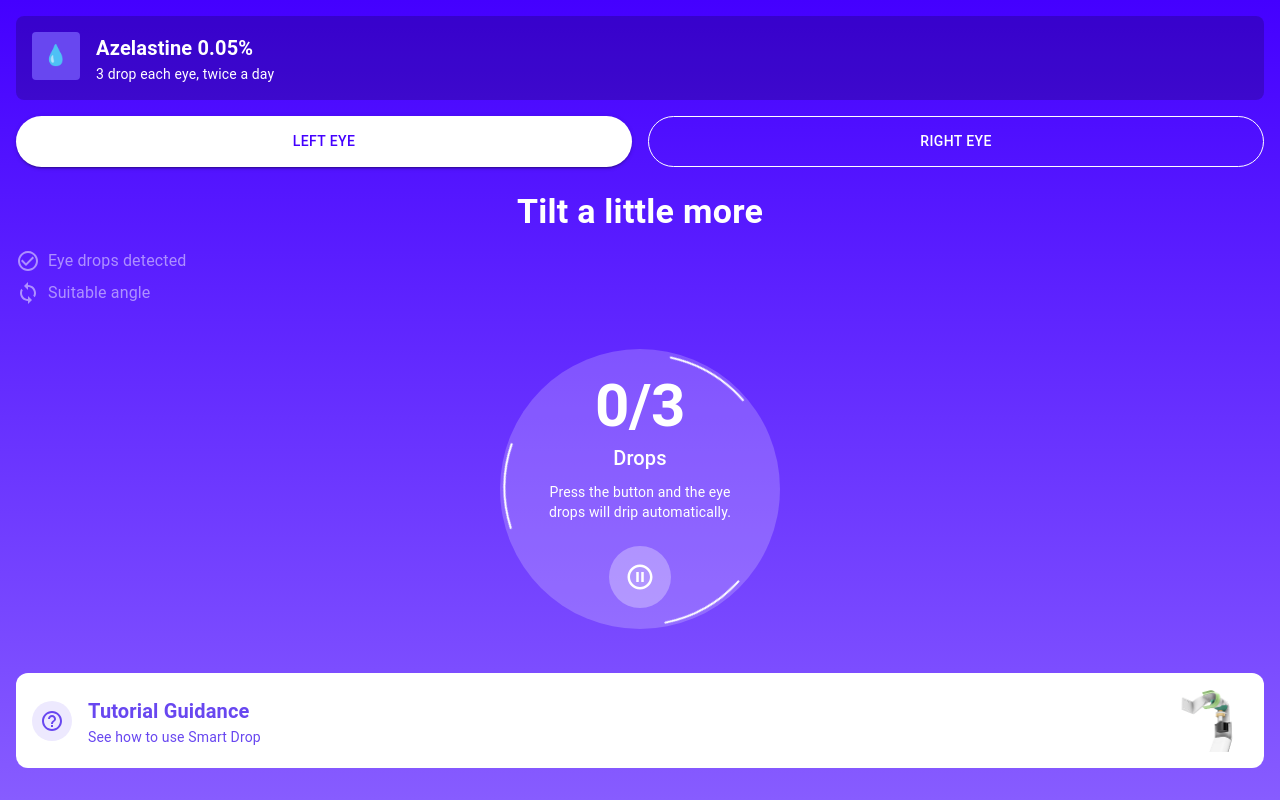
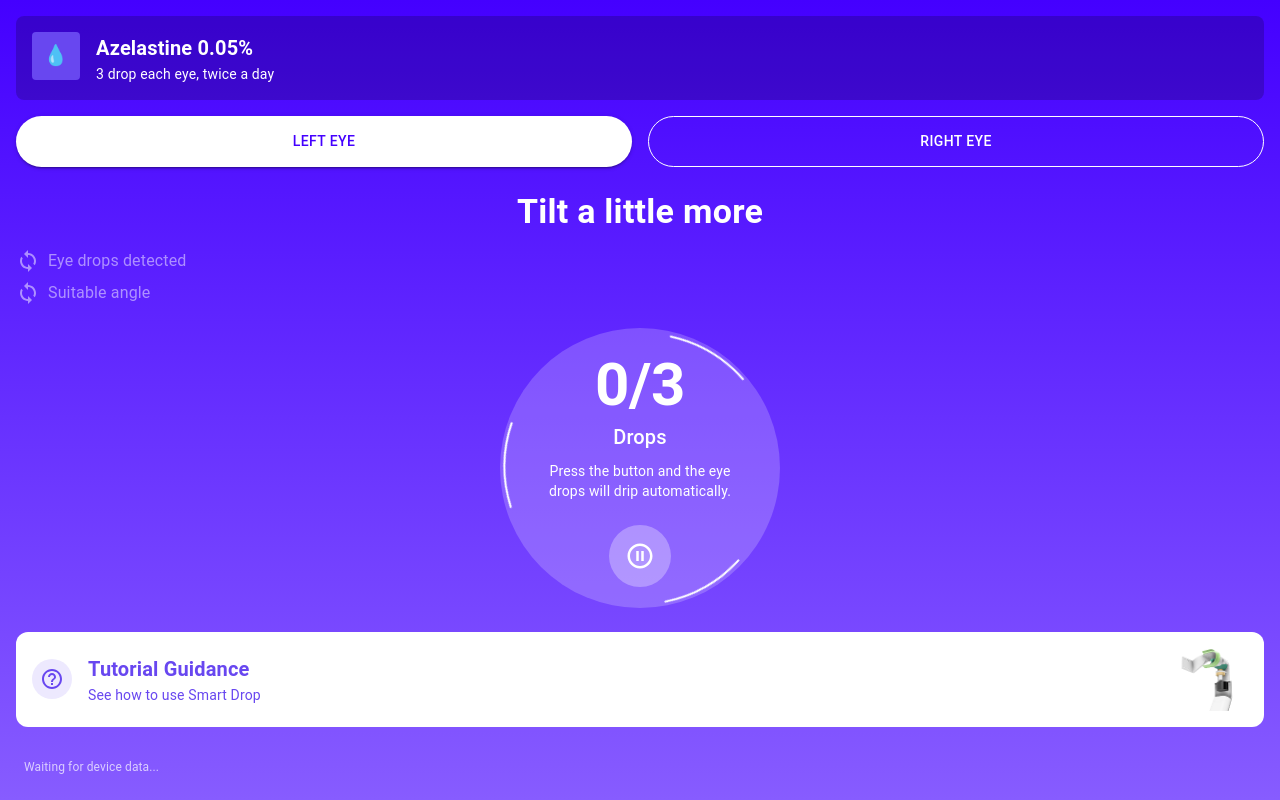
Before and after one commit to accessible-eyedrop/accessible-eyedrop-Frontend, a Next.js app in the folder accessible-eyedrop/: page /administration in a window 1280 px wide. Built offline with nearby package versions, Linux system fonts and the light colour scheme; no server answers; the database is empty.

Commit message:
Fixed Logic

```diff
--- a/accessible-eyedrop/src/components/NewProcess.tsx
+++ b/accessible-eyedrop/src/components/NewProcess.tsx
@@ -1,11 +1,23 @@
 import React, { useState, useEffect } from 'react';
 import { Box, Typography } from '@mui/material';
-import { addAdministrationRecord } from '../firebase/api';
 import MedicationInfo from './administration/MedicationInfo';
 import EyeSelector from './administration/EyeSelector';
 import StatusIndicators from './administration/StatusIndicators';
 import ProgressCircle from './administration/ProgressCircle';
 import TutorialCard from './administration/TutorialCard';
+import { useDeviceDataListener } from '../firebase/listener';
+
+interface AdministrationRecord {
+  angle: number;
+  drop_count: number;
+  id?: string;
+  date: string;
+  time: string;
+  drops_left_eye: number;
+  drops_right_eye: number;
+  success: boolean;
+  timestamp: number;
+}
 
 interface EyeDropAdministrationProps {
   onComplete?: () => void;
@@ -29,23 +41,82 @@ export default function EyeDropAdministration({
   const [targetDrops, setTargetDrops] = useState<number>(3);
   const [isDropDetected, setIsDropDetected] = useState<boolean>(false);
   const [isSuitableAngle, setIsSuitableAngle] = useState<boolean>(false);
-  const [isPaused, setIsPaused] = useState<boolean>(false);
   const [currentAngle, setCurrentAngle] = useState<number>(0);
+  const [angleMessage, setAngleMessage] = useState<string>("Tilt a little more");
   const [success, setSuccess] = useState<boolean>(false);
+
+  // Set up the passive listener for device data
+  const userId = 'user_123'; // Get this from your auth context or props
+  const collectionPath = `Users/${userId}/administration_records`;
+  const { latestDocument, isListening, error } = useDeviceDataListener(collectionPath);
+
+  // Update UI when new device data is received
+  useEffect(() => {
+    if (latestDocument) {
+      const record = latestDocument as AdministrationRecord;
+      console.log('Processing new administration record:', record);
+
+      // Check if this is a new record (to avoid processing old data on initial load)
+      const isNewRecord = record.timestamp > (Date.now() / 1000) - 10; // Convert to seconds and allow 10 sec buffer
+
+      if (isNewRecord) {
+        console.log('Processing new record with timestamp:', record.timestamp);
+
+        // Update angle information
+        setCurrentAngle(record.angle);
+
+        // Determine angle suitability and message
+        if (record.angle > 10) {
+          setIsSuitableAngle(false);
+          setAngleMessage("Too much tilt");
+        } else if (record.angle < -10) {
+          setIsSuitableAngle(false);
+          setAngleMessage("Not enough tilt");
+        } else {
+          setIsSuitableAngle(true);
+          setAngleMessage("Perfect Angle");
+        }
+
+        // Update success status
+        setSuccess(record.success);
+
+        // Update drop information based on success status
+        if (record.success) {
+          setIsDropDetected(true);
+          // Increment drop count using functional update to avoid stale state
+          setDropCount(prevCount => prevCount + 1);
+          console.log('Drop successful! Incrementing count');
+        }
+
+        // Optional: Notify of completion if needed
+        if (record.success && onComplete &&
+            ((currentEye === 'left' && record.drops_left_eye >= targetDrops) ||
+             (currentEye === 'right' && record.drops_right_eye >= targetDrops))) {
+          onComplete();
+        }
+      } else {
+        console.log('Skipping old record with timestamp:', record.timestamp);
+      }
+    }
+  }, [latestDocument, currentEye, targetDrops, onComplete]);
 
   const handleEyeChange = (eye: 'left' | 'right') => {
     setCurrentEye(eye);
-    setDropCount(0);  // Reset drop count when switching eyes
+    setDropCount(0);
+    setIsDropDetected(false);
   };
 
+  // This function is just for tutorial/demo purposes
+  // In the real app, the device would create the Firebase documents
   const simulateDropDetection = () => {
-    setIsDropDetected(true);
+    console.log('Button clicked - in a real scenario, this would trigger the device');
+    // No Firebase write here - the device would do that
   };
 
   const togglePause = () => {
-    setIsPaused(!isPaused);
+    // This would communicate with the device to pause/resume
+    console.log('Toggle pause requested');
   };
-
 
   return (
     <Box
@@ -73,7 +144,7 @@ export default function EyeDropAdministration({
           marginBottom: 2
         }}
       >
-        Tilt a little more
+        {angleMessage}
       </Typography>
 
       <StatusIndicators
@@ -88,6 +159,38 @@ export default function EyeDropAdministration({
       />
 
       <TutorialCard onClick={simulateDropDetection} />
+
+      {error && (
+        <Typography
+          variant="body2"
+          sx={{
+            color: 'white',
+            bgcolor: 'rgba(255, 0, 0, 0.2)',
+            p: 1,
+            borderRadius: 1,
+            mt: 2
+          }}
+        >
+          Error: {error}
+        </Typography>
+      )}
+
+      {isListening && (
+        <Typography
+          variant="body2"
+          sx={{
+            color: 'rgba(255, 255, 255, 0.7)',
+            p: 1,
+            mt: 1,
+            fontSize: '0.75rem'
+          }}
+        >
+          {latestDocument ?
+            `Last update: ${new Date(latestDocument.timestamp).toLocaleTimeString()}` :
+            'Waiting for device data...'
+          }
+        </Typography>
+      )}
     </Box>
   );
 }
--- a/accessible-eyedrop/src/components/administration/StatusIndicators.tsx
+++ b/accessible-eyedrop/src/components/administration/StatusIndicators.tsx
@@ -12,13 +12,21 @@ export default function StatusIndicators({ isDropDetected, isSuitableAngle }: St
   return (
     <Stack spacing={1} sx={{ marginBottom: 4 }}>
       <Box sx={{ display: 'flex', alignItems: 'center', gap: 1 }}>
-        <CheckCircleOutlineIcon sx={{ color: isDropDetected ? 'white' : 'rgba(255, 255, 255, 0.5)' }} />
+        {isDropDetected ? (
+          <CheckCircleOutlineIcon sx={{ color: 'white' }} />
+        ) : (
+          <SyncIcon sx={{ color: 'rgba(255, 255, 255, 0.5)' }} />
+        )}
         <Typography sx={{ color: isDropDetected ? 'white' : 'rgba(255, 255, 255, 0.5)' }}>
           Eye drops detected
         </Typography>
       </Box>
       <Box sx={{ display: 'flex', alignItems: 'center', gap: 1 }}>
-        <SyncIcon sx={{ color: isSuitableAngle ? 'white' : 'rgba(255, 255, 255, 0.5)' }} />
+        {isSuitableAngle ? (
+          <CheckCircleOutlineIcon sx={{ color: 'white' }} />
+        ) : (
+          <SyncIcon sx={{ color: 'rgba(255, 255, 255, 0.5)' }} />
+        )}
         <Typography sx={{ color: isSuitableAngle ? 'white' : 'rgba(255, 255, 255, 0.5)' }}>
           Suitable angle
         </Typography>
--- a/accessible-eyedrop/src/firebase/listener.tsx
+++ b/accessible-eyedrop/src/firebase/listener.tsx
@@ -6,91 +6,83 @@ import {
   orderBy,
   startAfter,
   limit,
-  getDocs,
   Timestamp,
   DocumentData
 } from 'firebase/firestore';
 import { db } from '../firebase/config';
 
 /**
- * Hook that listens for only new documents added to a collection
- * @param collectionPath Path to the collection to monitor
+ * Hook that listens for only new documents added to a collection after the component mounts
+ * @param collectionPath Path to the Firestore collection to monitor
  * @param orderByField Field to order documents by (typically a timestamp field)
  */
-export function useNewDocumentsListener(
+export function useDeviceDataListener(
   collectionPath: string,
   orderByField: string = 'timestamp'
 ) {
-  const [newDocuments, setNewDocuments] = useState<DocumentData[]>([]);
+  const [latestDocument, setLatestDocument] = useState<DocumentData | null>(null);
   const [isListening, setIsListening] = useState(false);
   const [error, setError] = useState<string | null>(null);
 
   useEffect(() => {
     let unsubscribe: () => void;
 
-    const setupListener = async () => {
+    const setupListener = () => {
       try {
-        // Get the timestamp of the most recent document
+        // Get the current timestamp
+        const startTimestamp = Timestamp.now();
+        console.log('Starting listener from timestamp:', startTimestamp.toDate());
+
+        // Create collection reference
         const collectionRef = collection(db, collectionPath);
-        const initialQuery = query(
-          collectionRef,
-          orderBy(orderByField, 'desc'),
-          limit(1)
-        );
 
-        const querySnapshot = await getDocs(initialQuery);
-        let lastTimestamp: Timestamp | number | Date | null = null;
-
-        // If there are existing documents, get the timestamp of the most recent one
-        if (!querySnapshot.empty) {
-          const latestDoc = querySnapshot.docs[0];
-          lastTimestamp = latestDoc.data()[orderByField];
-        } else {
-          // If no documents exist, use current time as the start point
-          lastTimestamp = Timestamp.now();
-        }
-
-        // Set up a listener for only new documents added after the latest timestamp
+        // Create a query for documents created after now
         const newDocsQuery = query(
           collectionRef,
           orderBy(orderByField, 'desc'),
-          startAfter(lastTimestamp)
+          startAfter(startTimestamp),
+          limit(1) // Only get the most recent document
         );
 
+        // Set up the real-time listener
         unsubscribe = onSnapshot(newDocsQuery, (snapshot) => {
-          // This will only trigger for documents that are added after our initial query
-          const newDocs = snapshot.docChanges()
-            .filter(change => change.type === 'added')
-            .map(change => ({
-              id: change.doc.id,
-              ...change.doc.data()
-            }));
+          // Process only newly added documents
+          const changes = snapshot.docChanges().filter(change => change.type === 'added');
 
-          if (newDocs.length > 0) {
-            setNewDocuments(prev => [...newDocs, ...prev]);
+          if (changes.length > 0) {
+            // Get the most recent document
+            const newDocument = {
+              id: changes[0].doc.id,
+              ...changes[0].doc.data()
+            };
+
+            console.log('New device data received:', newDocument);
+            setLatestDocument(newDocument);
           }
         }, (err) => {
-          setError(`Error listening for new documents: ${err.message}`);
-          console.error('Error in document listener:', err);
+          setError(`Error listening for device data: ${err.message}`);
+          console.error('Error in device data listener:', err);
         });
 
         setIsListening(true);
       } catch (err) {
         const errorMessage = err instanceof Error ? err.message : 'Unknown error';
-        setError(`Failed to set up document listener: ${errorMessage}`);
-        console.error('Error setting up document listener:', err);
+        setError(`Failed to set up device data listener: ${errorMessage}`);
+        console.error('Error setting up device data listener:', err);
       }
     };
 
+    // Set up the listener when the component mounts
     setupListener();
 
-    // Cleanup function to unsubscribe when component unmounts
+    // Clean up the listener when the component unmounts
     return () => {
       if (unsubscribe) {
         unsubscribe();
+        console.log('Device data listener unsubscribed');
       }
     };
   }, [collectionPath, orderByField]);
 
-  return { newDocuments, isListening, error };
+  return { latestDocument, isListening, error };
 }
```
